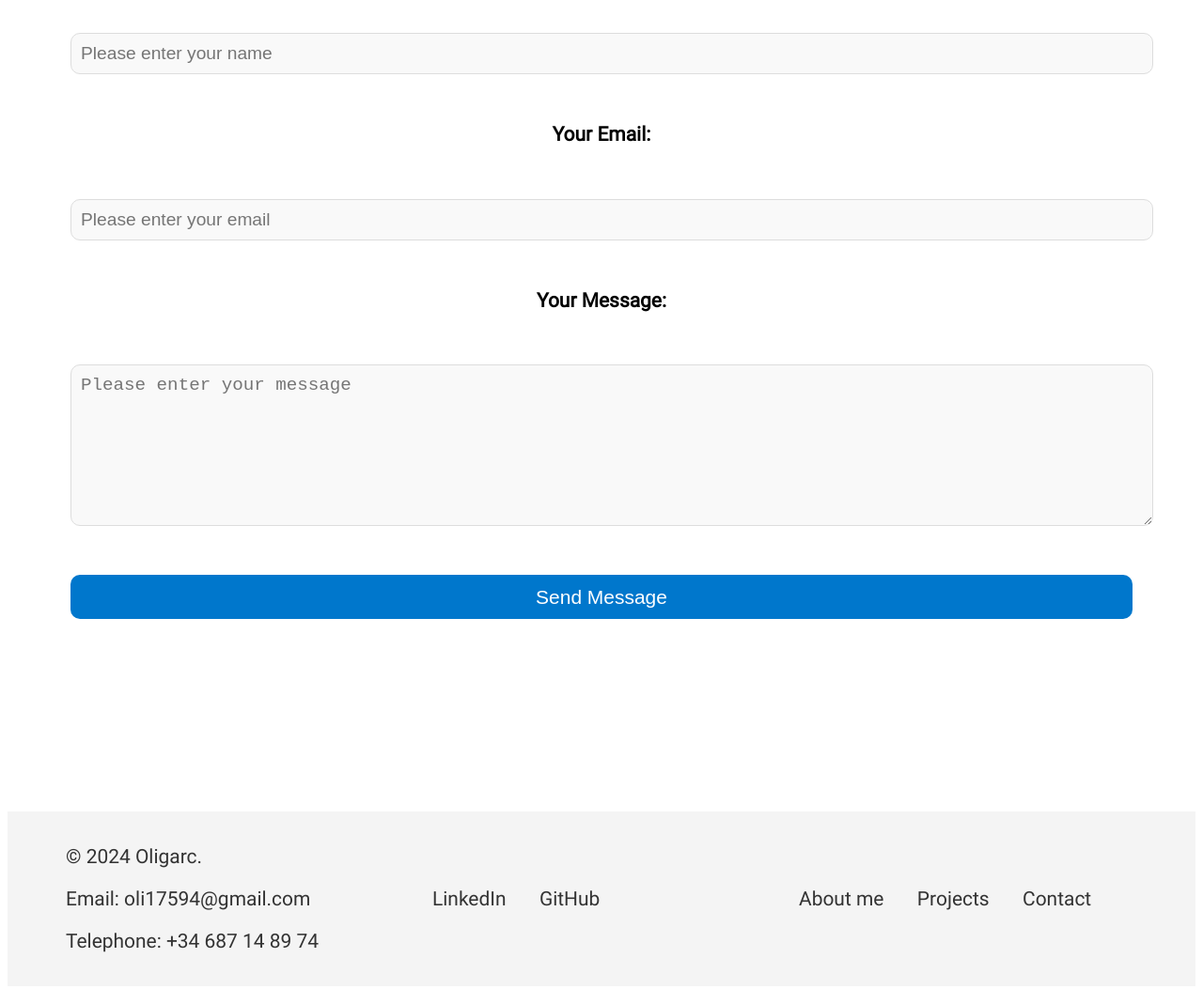
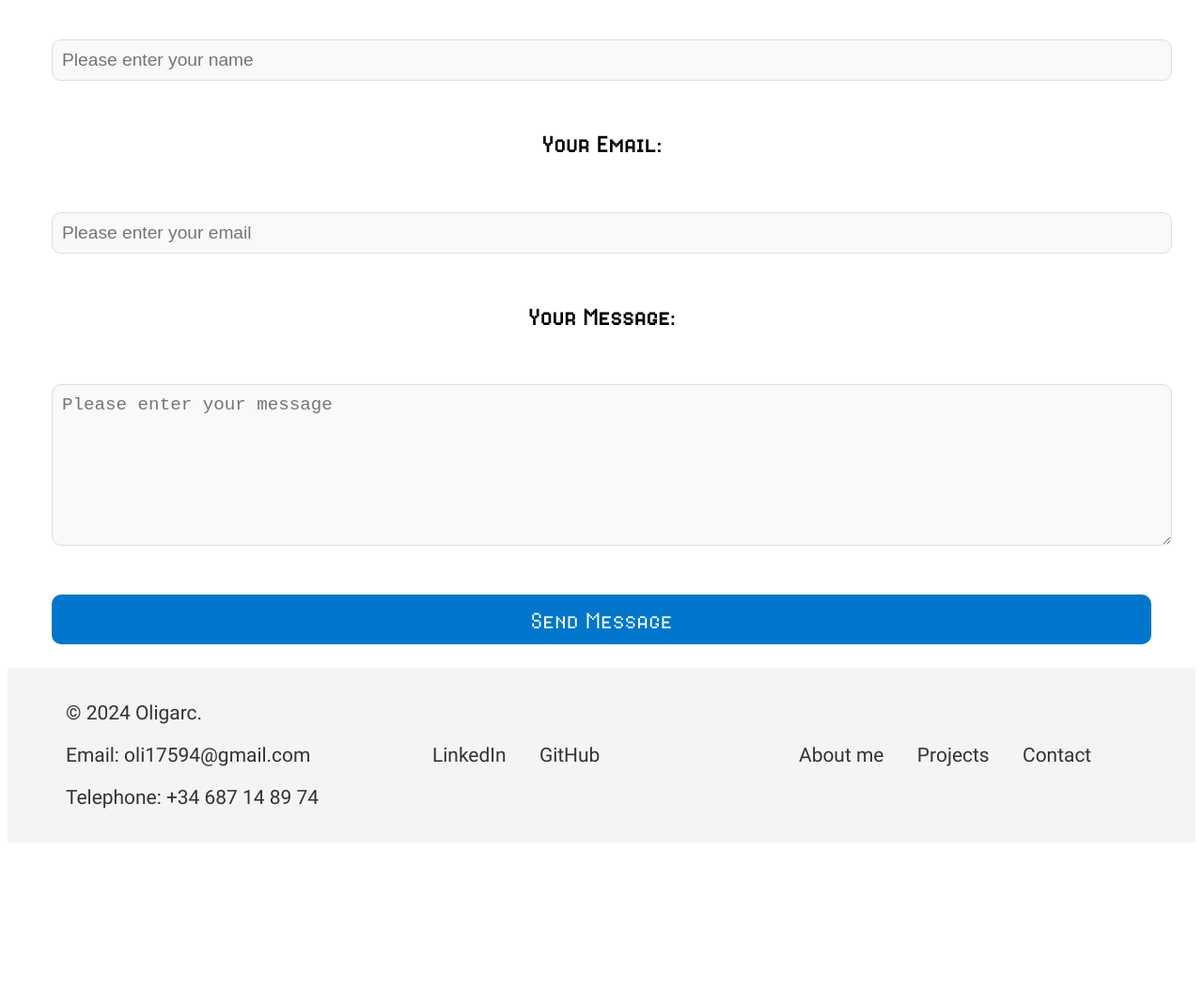
Before and after one commit to oligarc/PortFolio-Oliver, a website built with Vite: page src/index.html in a window 1280 px wide. Shown: the part 1800-2853 px from the top of the page at 94% size. After the commit the page ends 2705 px from the top, so only its background shows below. Built offline with nearby package versions, Linux system fonts and the light colour scheme; files whose address does not match are found by name.

Commit message:
faltaba 8 bit en algunas partes

```diff
--- a/src/styles/_content.scss
+++ b/src/styles/_content.scss
@@ -124,7 +124,8 @@ main{
     #contactSection {
         text-align: center;
         font-family: 'Roboto', Arial, sans-serif;
-        padding: $padding-15-per-cent 20px;
+        padding-top: $padding-15-per-cent;
+
 
         h2 {
             font-family: '8-BIT', sans-serif;
@@ -158,6 +159,7 @@ main{
                 font-weight: bold;
                 margin-bottom: $padding-5-per-cent;
                 font-size: $size-small;
+                font-family: '8-BIT', sans-serif;
             }
 
             input,
@@ -189,7 +191,7 @@ main{
                 border-radius: $border-radius-for-cards;
                 cursor: pointer;
                 font-size: $size-parrafo;
-
+                font-family: '8-BIT', sans-serif;
                 &:hover {
                     background-color: $button-projects-hover;
                 }
```
